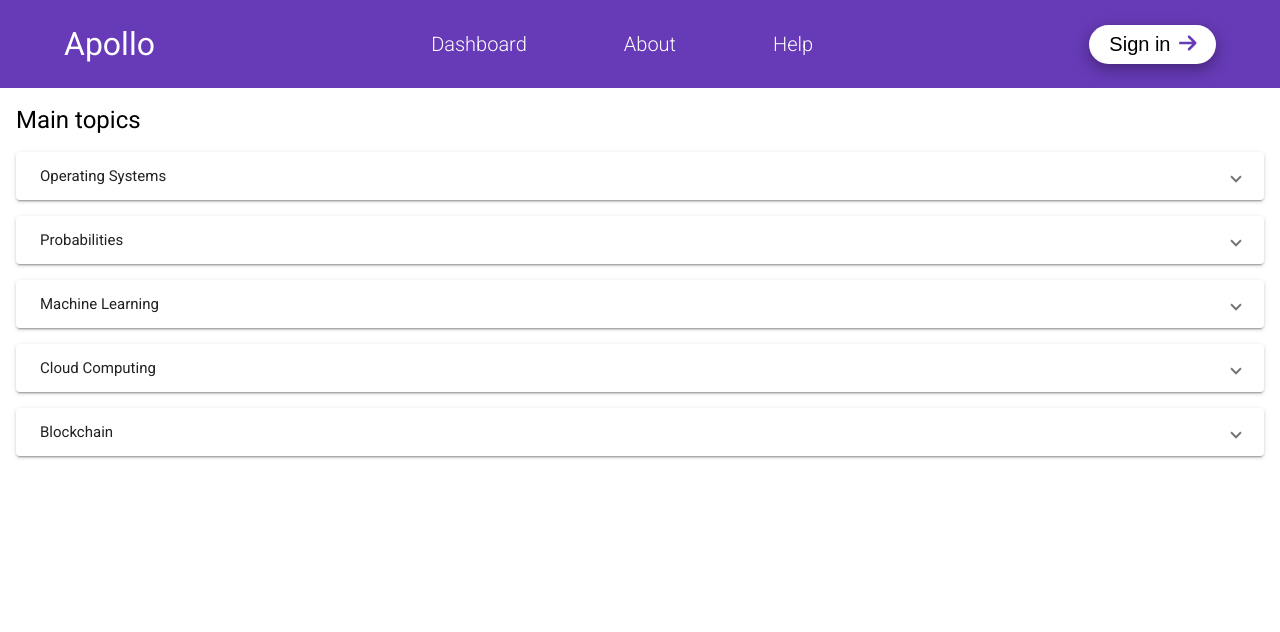
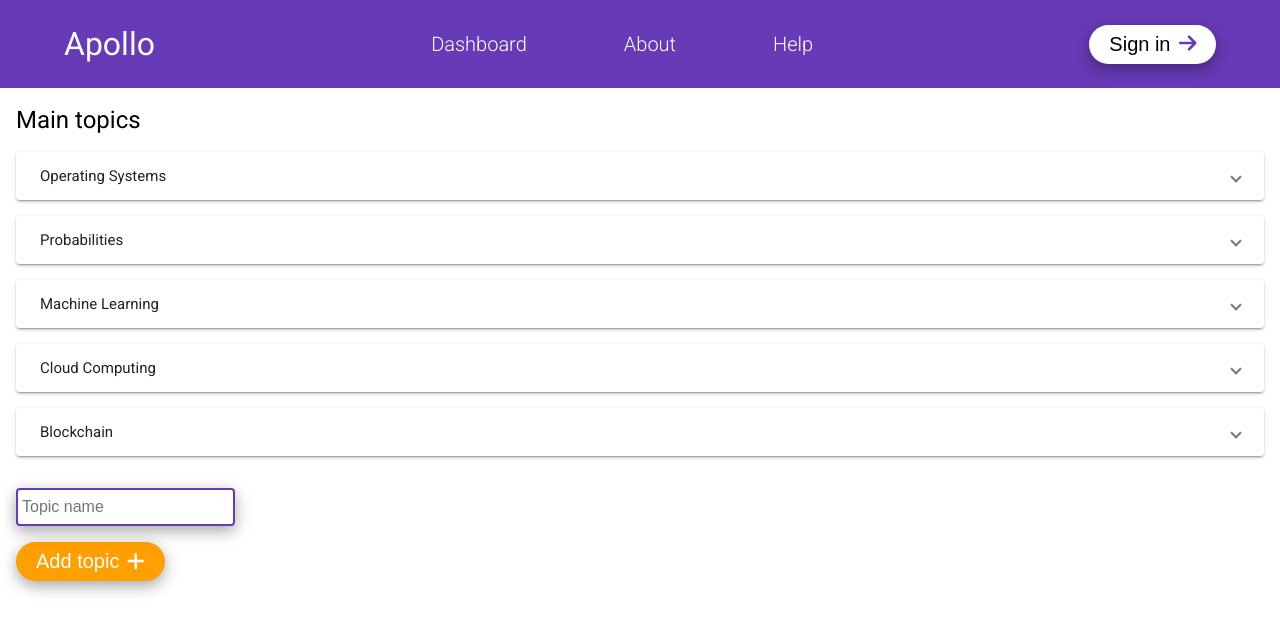
Before and after one commit to popastefan10/apollo-frontend, an Angular app: page /dashboard in a window 1280 px wide. Shown: the top 632 px of the page. Built offline with nearby package versions, Linux system fonts and the light colour scheme.

Commit message:
changes in dashboard

```diff
--- a/src/app/components/dashboard/dashboard.component.html
+++ b/src/app/components/dashboard/dashboard.component.html
@@ -9,3 +9,9 @@
 		<app-articles></app-articles>
 	</mat-expansion-panel>
 </div>
+
+<input id="topic" name="topic" type="text" placeholder="Topic name"/>
+<button class="icon-button yellow-button" *ngIf="true">
+	<span>Add topic</span>
+	<fa-icon [icon]="faPlus"></fa-icon>
+</button>
--- a/src/app/components/dashboard/dashboard.component.scss
+++ b/src/app/components/dashboard/dashboard.component.scss
@@ -8,3 +8,9 @@
 .dashboard-title {
 	margin-bottom: 16px;
 }
+
+input {
+  margin: 1rem 0;
+  padding: .5rem .25rem;
+  font-size: 1rem;
+}
--- a/src/app/components/dashboard/dashboard.component.ts
+++ b/src/app/components/dashboard/dashboard.component.ts
@@ -1,4 +1,5 @@
 import { Component, OnInit } from '@angular/core';
+import { faPlus } from '@fortawesome/free-solid-svg-icons';
 import { topics } from 'src/app/mock-data/topics';
 
 @Component({
@@ -7,6 +8,8 @@ import { topics } from 'src/app/mock-data/topics';
   styleUrls: ['./dashboard.component.scss']
 })
 export class DashboardComponent implements OnInit {
+  faPlus = faPlus;
+
   public topics: string[] = topics
 
   constructor() { }
--- a/src/styles.scss
+++ b/src/styles.scss
@@ -32,6 +32,12 @@ h4 {
   @include h4;
 }
 
+input {
+  border-radius: 4px;
+  border: 2px solid $deep-purple;
+  box-shadow: rgba(0, 0, 0, 0.35) 0px 5px 15px;
+}
+
 mat-expansion-panel.with-margin {
 	margin: 16px 0;
 }
```
